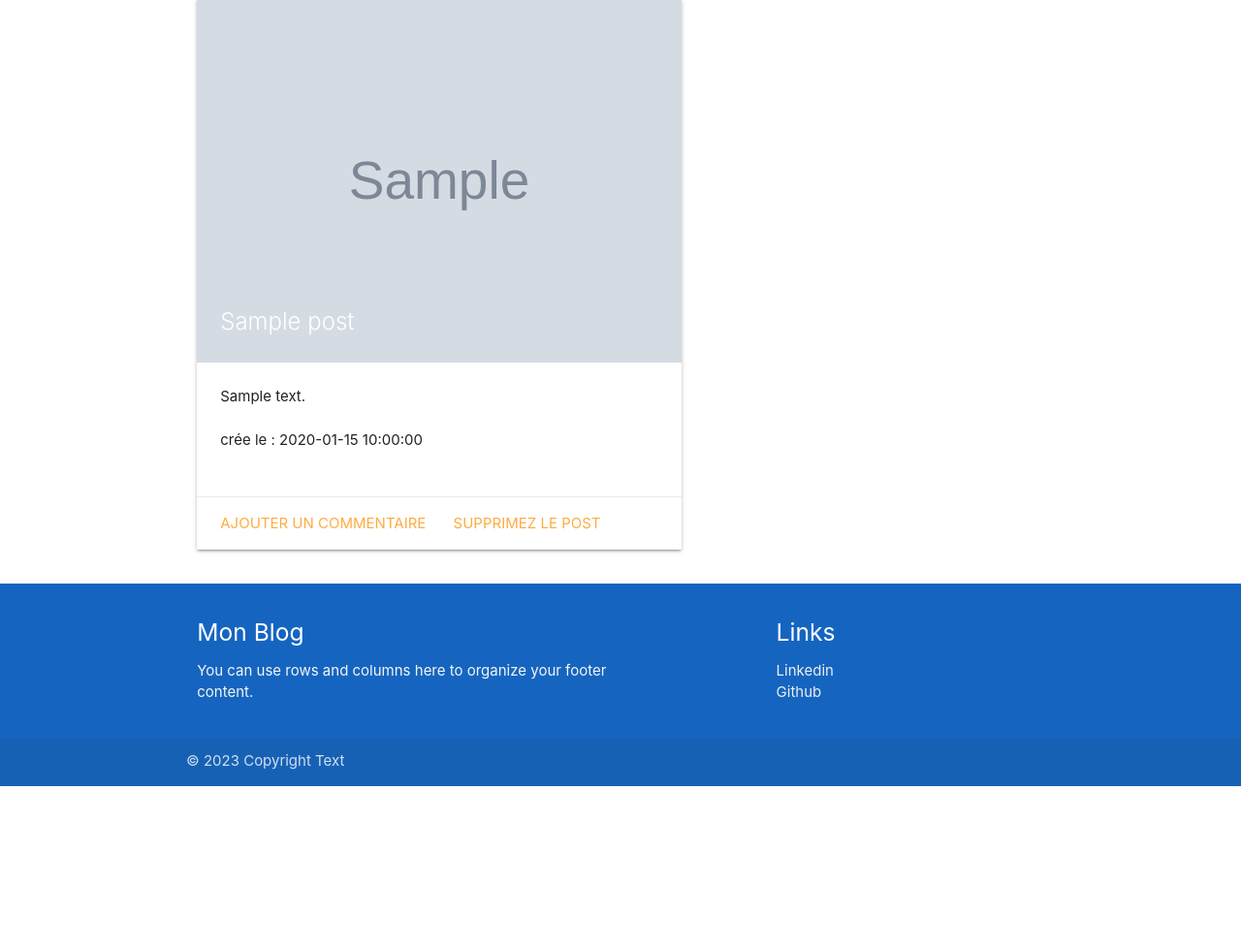
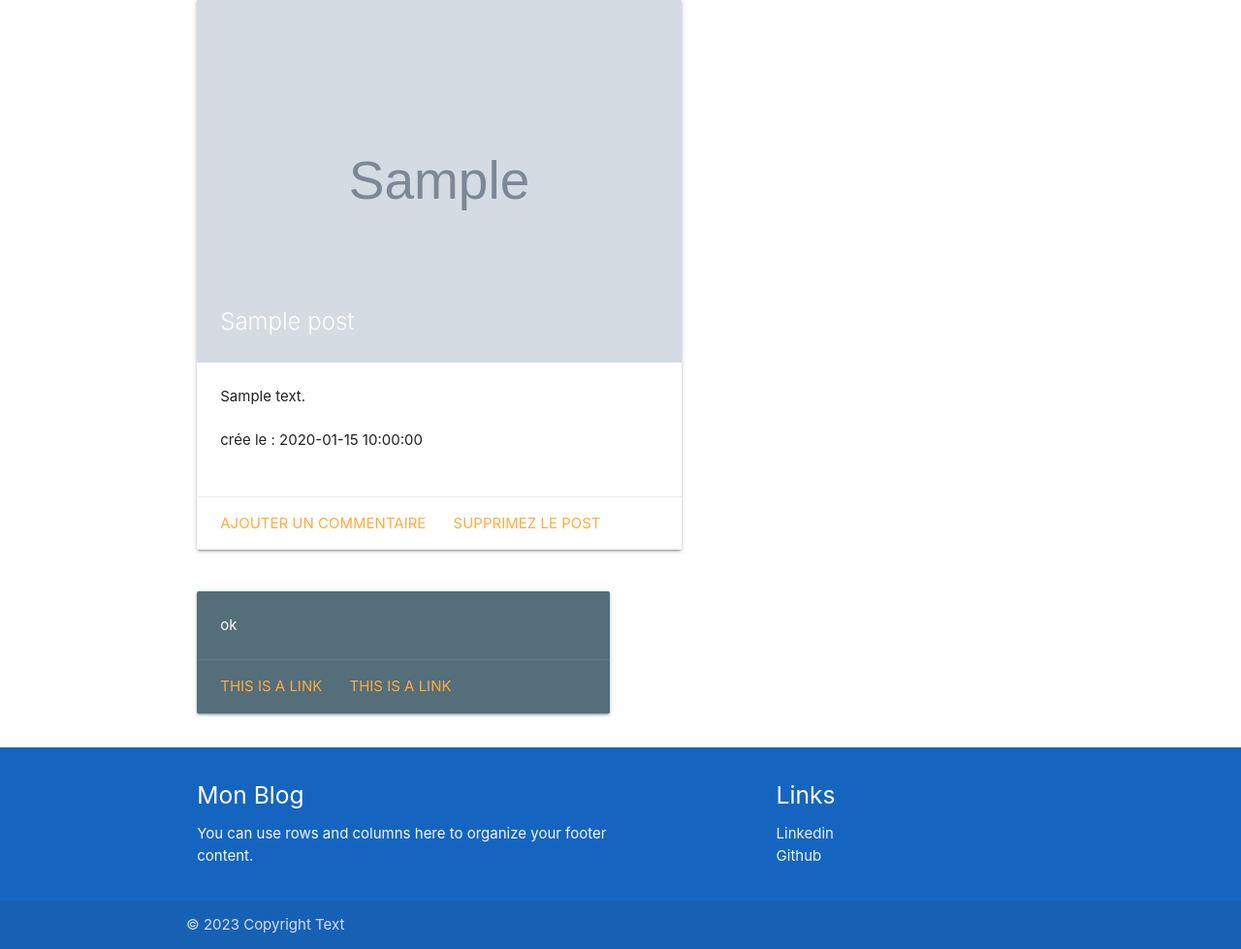
Before and after one commit to Herve-Dev/P5_Blog_PHP, a PHP site: template Views/post/read.php in a window 1280 px wide. Shown: the part 73-1052 px from the top of the page at 97% size. Before the commit the page ends 884 px from the top, so only its background shows below. Run offline with PHP 8.4, Linux system fonts and the light colour scheme; the template is opened without the code that fills it: most values are stand-ins (such as "Sample title", 1, 10 or a date in 2020); grey boxes marked "Sample" are stand-in pictures.

Commit message:
work on req sql inner join Post read

```diff
--- a/Controllers/PostController.php
+++ b/Controllers/PostController.php
@@ -36,7 +36,10 @@ class PostController extends Controller
         $postModel = new PostModel;
 
         //On va chercher 1 post
-        $post = $postModel->find($id);
+        //$post = $postModel->find($id);
+
+        //On cherche les commentaires lier au post
+        $post = $postModel->findPostWithcomment($id);
 
         //On envoie à la vue
         $this->render('post/read', compact('post'));
--- a/Models/PostModel.php
+++ b/Models/PostModel.php
@@ -15,6 +15,11 @@ class PostModel extends Model
     public function __construct()
     {
         $this->table = 'post';
+    }
+
+    public function findPostWithcomment(int $id)
+    {
+        return $this->request("SELECT * FROM post INNER JOIN post_comment ON post.id = post_comment.id WHERE post.id = $id");
     }
 
     /**
--- a/Views/post/index.php
+++ b/Views/post/index.php
@@ -14,7 +14,6 @@
                 <div class="card-action">
                     <a href="post/read/<?= $post->id ?>">Lire l'article</a>
                     <a href="post/deletePost/<?= $post->id ?>">Supprimez le post</a>
-                    <a href="Postcomment/addComment/<?= $post->id ?>">Ajouter un commentaire</a>
                 </div>
             </div>
         </div>
--- a/Views/post/read.php
+++ b/Views/post/read.php
@@ -2,8 +2,8 @@
     <div class="col s12 m7">
         <div class="card">
             <div class="card-image">
-                    <img src="/includes/<?= $post->image?>">
-                    <span class="card-title"><?= $post->title?></span>
+                <img src="/includes/<?= $post->image ?>">
+                <span class="card-title"><?= $post->title ?></span>
             </div>
             <div class="card-content">
                 <p><?= $post->content ?></p><br>
@@ -16,3 +16,17 @@
         </div>
     </div>
 </div>
+
+<div class="row">
+    <div class="col s12 m6">
+      <div class="card blue-grey darken-1">
+        <div class="card-content white-text">
+         <p> ok</p>
+        </div>
+        <div class="card-action">
+          <a href="#">This is a link</a>
+          <a href="#">This is a link</a>
+        </div>
+      </div>
+    </div>
+  </div>
```
Also changed, not shown: Controllers/PostCommentController.php (+6 -5 lines). Lines whose indentation alone changed are shown as unchanged.
